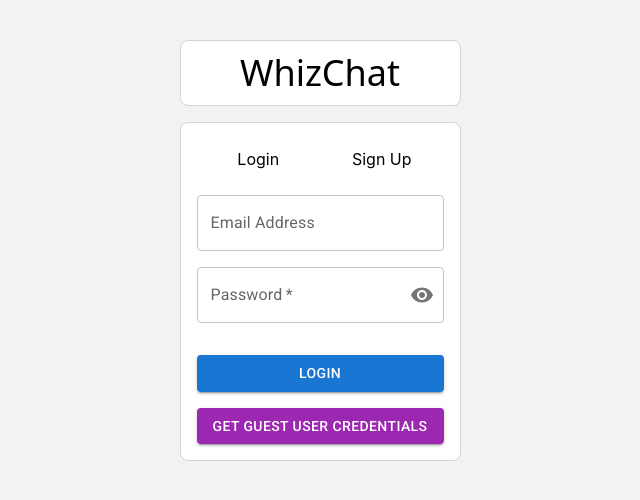
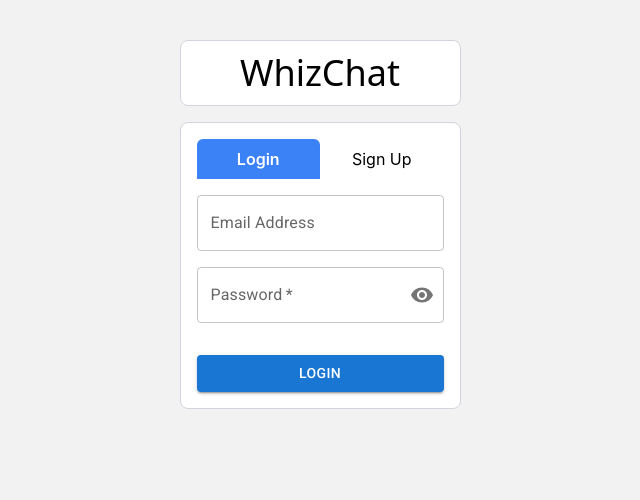
Before and after one commit to BalramMardi/Chat-app, a React (Create React App) app in the folder client/: page / in a window 1280 px wide. Shown: the top 500 px of the page, without its empty margins (320-960 px from the left). Built offline with nearby package versions, Linux system fonts and the light colour scheme.

Commit message:
homepageStateUpdate260425

```diff
--- a/client/src/components/Authentication/Login.js
+++ b/client/src/components/Authentication/Login.js
@@ -98,17 +98,6 @@ const Login = () => {
       >
         {loading ? "Loading..." : "Login"}
       </Button>
-      <Button
-        variant="contained"
-        color="secondary"
-        fullWidth
-        onClick={() => {
-          setEmail("guest@example.com");
-          setPassword("123456");
-        }}
-      >
-        Get Guest User Credentials
-      </Button>
     </Box>
   );
 };
--- a/client/src/components/Authentication/Signup.js
+++ b/client/src/components/Authentication/Signup.js
@@ -151,7 +151,6 @@ const Signup = () => {
         />
       </FormControl>
       <FormControl fullWidth variant="outlined">
-        <InputLabel>Upload your Picture</InputLabel>
         <Button variant="contained" component="label">
           Upload Image
           <input
--- a/client/src/pages/HomePage.js
+++ b/client/src/pages/HomePage.js
@@ -24,7 +24,11 @@ function Homepage() {
             <ul className="flex mb-4">
               <li className="flex-1 text-center">
                 <button
-                  className="py-2 w-full focus:outline-none focus:ring-2 focus:ring-blue-500 hover:bg-gray-100 transition-colors duration-200"
+                  className={`py-2 w-full transition-colors duration-200 ${
+                    activeTab === "login"
+                      ? "bg-blue-500 text-white font-semibold rounded-t-md"
+                      : "hover:bg-gray-100"
+                  }`}
                   onClick={() => setActiveTab("login")}
                 >
                   Login
@@ -32,7 +36,11 @@ function Homepage() {
               </li>
               <li className="flex-1 text-center">
                 <button
-                  className="py-2 w-full focus:outline-none focus:ring-2 focus:ring-blue-500 hover:bg-gray-100 transition-colors duration-200"
+                  className={`py-2 w-full transition-colors duration-200 ${
+                    activeTab === "signup"
+                      ? "bg-blue-500 text-white font-semibold rounded-t-md"
+                      : "hover:bg-gray-100"
+                  }`}
                   onClick={() => setActiveTab("signup")}
                 >
                   Sign Up
```
Also changed, not shown: 1 other file (tests, documents, lock files or other folders).
